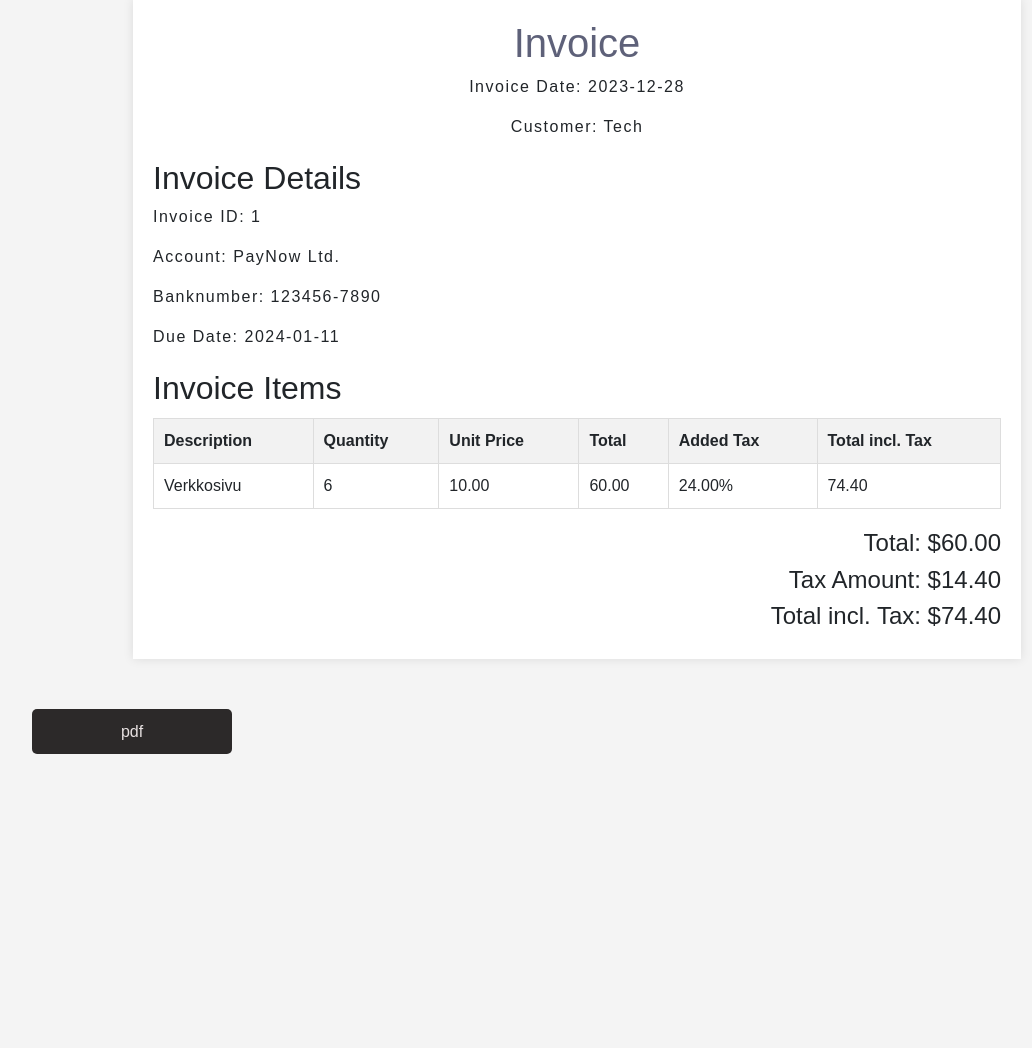
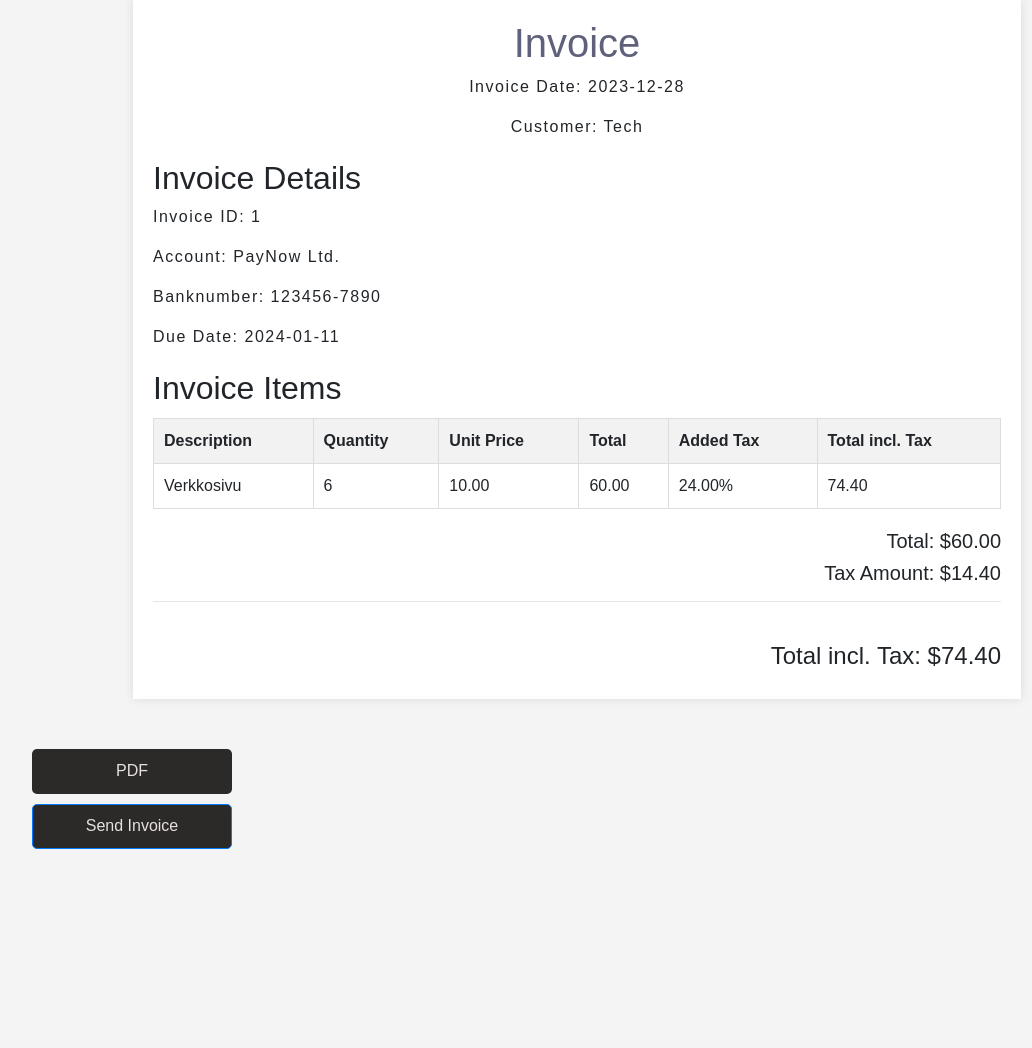
Before and after one commit to StephRobertz/Pay-Django, a Django app: page /invoice/1/preview/ in a window 1280 px wide. Shown: the part 116-1164 px from the top of the page, without its empty margins (63-1095 px from the left). Run offline with Django 4.2, Linux system fonts and the light colour scheme; data comes from the database, SQL or seed files in the repository; both versions use the stored data as it was after the commit; some libraries are stand-ins or nearby versions.

Commit message:
invoice send ok

```diff
--- a/app/models.py
+++ b/app/models.py
@@ -59,8 +59,7 @@ class InvoiceRows(models.Model):
 
     def calc_total(self):
         # Convert the price and quantity to numeric types before multiplication
-        # price = float(self.price)
-        # quantity = float(self.quantity) if self.quantity is not None else 0
+
         price = Decimal(str(self.price))
         quantity = Decimal(str(self.quantity)) if self.quantity is not None else Decimal('0')
 
--- a/app/static/style.css
+++ b/app/static/style.css
@@ -6,7 +6,7 @@ body{
 }
 #home{
     width: 100%;
-    height: 60vh;
+    height: 40vh;
     background-color: rgb(195, 208, 204);
     text-align: center;
     justify-content: center;
--- a/app/templates/customerlist.html
+++ b/app/templates/customerlist.html
@@ -8,7 +8,7 @@
     <h6>Project Billingsystem</h6>
     <h1>All Customers</h1>
     <p>List of all Customer Accounts. <br>
-        Choose one to see more details of a specific customer.</p>
+        Choose one to see bills of a specific customer.</p>
     <center>
         <a class="btn" href="/add-customer">Add</a>
 
--- a/app/templates/invoice_preview.html
+++ b/app/templates/invoice_preview.html
@@ -101,8 +101,9 @@
             </table>
         </div>
         <div class="total">
-            <h4>Total: ${{ ir.total }}</h4>
-            <h4>Tax Amount: ${{ ir.vat_amount }}</h4>
+            <h5>Total: ${{ ir.total }}</h5>
+            <h5>Tax Amount: ${{ ir.vat_amount }}</h5><hr>
+            <br>
             <h4>Total incl. Tax: ${{ ir.total_with_tax }}</h4>
         </div>
     </div>
@@ -112,8 +113,9 @@
 
 {% if invoicerow %}
     {% for ir in invoicerow %}
-        <!-- Your existing template content here -->
-        <a href="{% url 'generate_pdf' id=ir.invoice.id %}" class="btn">pdf</a>
+
+        <a href="{% url 'generate_pdf' id=ir.invoice.id %}" class="btn">PDF</a>
+        <a href="{% url 'send_invoice' id=invoice.invoice_id %}" class="btn btn-primary">Send Invoice</a>
     {% endfor %}
 {% else %}
     <p>No invoicerow data available</p>
--- a/app/urls.py
+++ b/app/urls.py
@@ -1,7 +1,7 @@
 from django.urls import path
 from .views import landingview, customerlistview, addCustomer, invoicelistview, addInvoice, accountlistview
 from .views import deletecustomer, confirmdeletecustomer, edit_customer_get, edit_customer_post,  invoicerowlistview ,edit_invoice_get, edit_invoice_post
-from .views import deleteinvoice, confirmdeleteinvoice,  preview_invoice
+from .views import deleteinvoice, confirmdeleteinvoice,  preview_invoice, SendInvoice
 from .views import invoices_filtered, GeneratePdf
 
 urlpatterns = [
@@ -30,4 +30,5 @@ urlpatterns = [
     path('invoice/<int:id>/preview/', preview_invoice, name='preview_invoice'),
     # path('generate_invoice_pdf/<int:id>/', generate_invoice_pdf, name='generate_invoice_pdf'),
     path('pdf/<int:id>/', GeneratePdf.as_view(), name='generate_pdf'),
+    path('send_invoice/<int:id>/', SendInvoice.as_view(), name='send_invoice'),
 ]
--- a/app/views.py
+++ b/app/views.py
@@ -9,6 +9,10 @@ from django.views.generic import View
 from django.views import View
 from .process import html_to_pdf
 from django.forms import modelformset_factory
+from django.http import HttpResponse
+from django.core.mail import send_mail
+from django.template.loader import render_to_string
+
 
 def landingview(request):
     return render(request, 'landingpage.html')
@@ -79,6 +83,9 @@ def edit_customer_post(request, id):
     if request.method == 'POST':
         customer.name = request.POST.get('name')
         customer.address = request.POST.get('address')
+        customer.phone = request.POST.get('phone')
+        customer.mail = request.POST.get('mail')
+        customer.vat = request.POST.get('vat')
         customer.save()
         return redirect(customerlistview)
 
@@ -90,7 +97,7 @@ def edit_customer_post(request, id):
 #Listaus
 
 def invoicelistview(request):
-    invoices = Invoice.objects.all()
+    invoices = Invoice.objects.all().order_by('-invoiceDate')
     context = {'invoices': invoices}
     return render(request, "invoicelist.html", context)
 
@@ -105,6 +112,7 @@ def invoicerowlistview(request):
 
 #Luo lomakesarja (formset) käyttäen modelformset_factory-funktiota.
 #Lomakesarja('formset') käytetään monien lomakkeiden käsittelyyn samalla sivulla.
+
 #(modelformset_factory)  handle multiple instances of the model in a single view or form.
 InvoiceRowFormSet = modelformset_factory(InvoiceRows, form=InvoiceRowForm, extra=0)
 
@@ -131,7 +139,7 @@ def edit_invoice_post(request, id):
 
         formset.save_m2m()                  # Save any many-to-many relationships
 
-        return redirect('invoicelist')
+        return redirect('preview_invoice', id=invoice.id)
     else:
         print("Formset is not valid")
         print(formset.errors)
@@ -168,47 +176,12 @@ def addInvoice(request):
             invoices.total = total
             invoices.save()
 
-            return redirect('invoicelist')
+            return redirect('preview_invoice', id=invoices.id)
     else:
         form = InvoiceForm()
         formset = AddInvoiceRowFormSet(queryset=InvoiceRows.objects.none(), prefix='invoicerow')
 
     return render(request, 'invoiceadd.html', {'form': form, 'formset': formset})
-
-# def addInvoice(request):
-#     # Luo formsetin uusien rivien lisäämistä varten.
-#     AddInvoiceRowFormSet = modelformset_factory(InvoiceRows, form=InvoiceRowForm, extra=1)
-
-#     if request.method == 'POST':
-#         form = InvoiceForm(request.POST)
-#         formset = AddInvoiceRowFormSet(request.POST, queryset=InvoiceRows.objects.none(), prefix='invoicerow') #prefix parameter is used to set a unique identifier for a form or formset (to avoid naming conflicts)
-
-#         if form.is_valid() and formset.is_valid():
-#             invoices = form.save()
-#             invoicerow = formset.save(commit=False)
-
-#             total = 0
-#             for row in invoicerow:
-#             #Liitä jokainen rivi laskuun.
-#                 row.invoice = invoices
-#                 row.save()
-
-#             #Laske summa kullekin riville.
-#                 print(f"Debug: quantity={row.quantity}, price={row.price}")
-#                 row_total = row.quantity * row.price
-#                 print(f"Debug: row_total={row_total}")
-
-#                 total += row_total
-
-#             invoices.total = total
-#             invoices.save()
-
-#             return redirect('invoicelist')
-#     else:
-#         form = InvoiceForm()
-#         formset = AddInvoiceRowFormSet(queryset=InvoiceRows.objects.none(), prefix='invoicerow')
-
-#     return render(request, 'invoiceadd.html', {'form': form, 'formset': formset})
 
 
 
@@ -238,11 +211,6 @@ def preview_invoice(request, id):
         invoice_instance = get_object_or_404(Invoice, id=id)
         invoice_rows = InvoiceRows.objects.filter(invoice=invoice_instance)
 
-        # Laske summa käyttäen kokoamista (aggregation). Tässä aggregaatiotoimintoa käytetään laskemaan summa laskun liittyvistä tiedoista
-        #total = invoice_rows.aggregate(Sum('total'))['total__sum']
-        #vat = invoice_rows.aggregate(Sum('vat'))['vat__amount']
-       # total_with_tax = invoice_rows.aggregate(Sum('total_with_tax'))['total_with_tax__sum'] #or Decimal('0.00')
-
         # Laskun tiedot
         invoice_data = {
             'invoice_id': invoice_instance.id,
@@ -252,10 +220,6 @@ def preview_invoice(request, id):
                 {'description': ir.title, 'quantity': ir.quantity, 'unit_price': ir.price, 'total': ir.total, 'total_with_tax': ir.total_with_tax}
                 for ir in invoice_rows
             ],
-             #'total': invoice_rows.total,
-             #'vat': vat,
-             #'total_with_tax': invoice_rows.total_with_tax,
-
         }
 
         # Hakee muita liittyviä tietoja esikatselua varten.
@@ -278,6 +242,10 @@ def preview_invoice(request, id):
         return HttpResponse("An error occurred while processing the request.", status=500)
 
 
+
+
+
+
 #PDF generator
 #Luodaan luokkapohjainen näkymä
 class GeneratePdf(View):
@@ -285,10 +253,6 @@ class GeneratePdf(View):
         # Get the invoice data from the database
         invoice_instance = get_object_or_404(Invoice, id=id)
         invoice_rows = InvoiceRows.objects.filter(invoice=invoice_instance)
-
-
-        # Laske summa käyttäen kokoamista (aggregation). Tässä aggregaatiotoimintoa käytetään laskemaan summa laskun liittyvistä tiedoista
-       # total = invoice_rows.aggregate(Sum('total'))['total__sum']
 
 
         # Laskun tiedot
@@ -308,3 +272,46 @@ class GeneratePdf(View):
         pdf = html_to_pdf('invoice_template.html', context)
 
         return HttpResponse(pdf, content_type='application/pdf')
+
+
+    #Send invoice
+class SendInvoice(View):
+    def get(self, request, id):
+        try:
+            # Get the invoice data from the database
+            invoice_instance = get_object_or_404(Invoice, id=id)
+
+
+            # Retrieve customer email
+            to_email = invoice_instance.customerAccount.mail
+
+            # Retrieve related invoice rows
+            invoice_rows = InvoiceRows.objects.filter(invoice=invoice_instance)
+
+
+
+            # Define subject, message, and from_email before using them
+            subject = 'Invoice'
+            message = 'Please find attached invoice.'
+            from_email = 'your-email@gmail.com'
+
+            # Print the email content to the console
+            print(f"Email Content:\nSubject: {subject}\nMessage: {message}\nTo: {to_email}")
+
+            # Send mail with fail_silently=True to capture email content
+            send_mail(
+                subject,
+                message,
+                from_email,
+                [to_email],
+                fail_silently=True,
+
+            )
+
+            # Additional logic (e.g., return a response) can be added based on your requirements
+
+            return HttpResponse("Email content printed. Review the console.")
+
+        except Exception as e:
+            # Error handling
+            return HttpResponse(f"An error occurred: {str(e)}", status=500)
```
Also changed, not shown: app/templates/customeredit.html (+14 -2 lines), app/templates/index.html (+0 -26 lines), app/templates/invoice_template.html (+23 -8 lines), app/templates/invoiceedit.html (+0 -29 lines), db.sqlite3.
